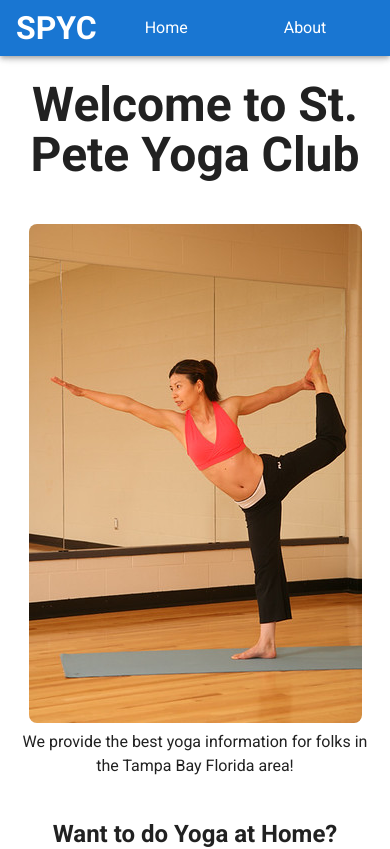
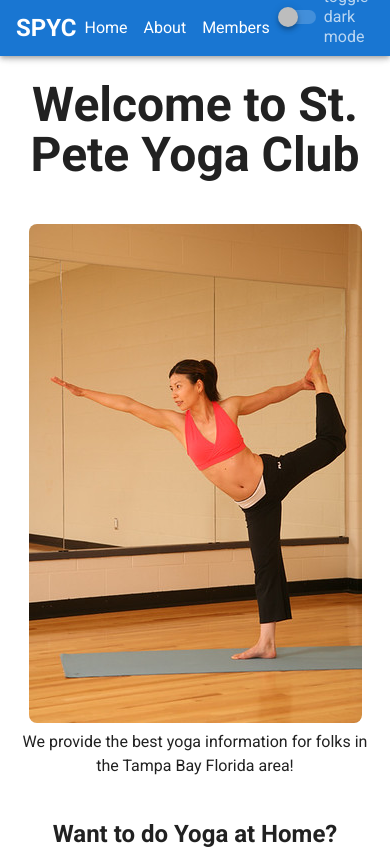
Before and after one commit to AlexVCS/Vue-10, a Vue app: page / in a window 390 px wide. Shown: the top 849 px of the page. Built offline with nearby package versions, Linux system fonts and the light colour scheme.

Commit message:
Added grid view to the members page. Now 3 members show on one column for desktop and it scales down for smaller screens to show less users per column.

```diff
--- a/src/App.vue
+++ b/src/App.vue
@@ -5,8 +5,8 @@
       color="primary"
       dark
     >
-      <div class="d-flex align-center">
-        <h1>SPYC</h1>
+      <div class="navContainer">
+        <h1 class="header">SPYC</h1>
       </div>
 
       <div class="nav">
@@ -14,7 +14,6 @@
         <router-link class="link" to="/about">About</router-link>
         <router-link class="link" to="/members">Members</router-link>
       </div>
-      <!-- <router-view /> -->
 
       <v-spacer></v-spacer>
         <v-switch
@@ -69,4 +68,13 @@ export default {
     text-decoration: none;
     color: #fff;
 }
+
+@media (max-width: 715px) {
+  .header {
+    font-size: 1.5em;
+  }
+  .link {
+    padding: .5em;
+  }
+}
 </style>
--- a/src/views/Members.vue
+++ b/src/views/Members.vue
@@ -1,6 +1,7 @@
 <template>
-    <div class="memberListContainer">
+    <div class="headerContainer">
         <h3 class="header">Our members keep us going and brighten our day!</h3>
+            <div class="memberGridContainer">
                     <div v-for="member in members" :key="member.id.value">
                         <div class="imageContainer">
                             <img v-bind:src="member.picture.large" v-bind:alt="member" class="memberImage">
@@ -8,6 +9,7 @@
                         <div class="nameContainer">
                             {{member.name.first}}
                             {{member.name.last}}
+                        </div>
                     </div>
             </div>
     </div>
@@ -31,14 +33,19 @@ export default {
 </script>
 
 <style scoped>
+.headerContainer {
+    font-size: 1.5em;
+}
+.memberGridContainer{
+    display: grid;
+    grid-column: auto;
+    grid-template-columns: repeat(3, 1fr);
+    justify-items: center;
+}
 .header{
     text-align: center;
-}
-.memberListContainer{
-    font-size: 20px;
-    display: flex;
-    flex-direction: column;
-    align-items: center;
+    padding-top: 1em;
+    padding-bottom: 2em;
 }
 .memberImage{
     border-radius: 1.5em;
@@ -47,4 +54,10 @@ export default {
 .nameContainer {
     padding-bottom: 2em;
 }
+
+@media (max-width: 715px) {
+    .memberGridContainer{
+        grid-template-columns: auto;
+    }
+}
 </style>
```
Lines whose indentation alone changed are shown as unchanged.
